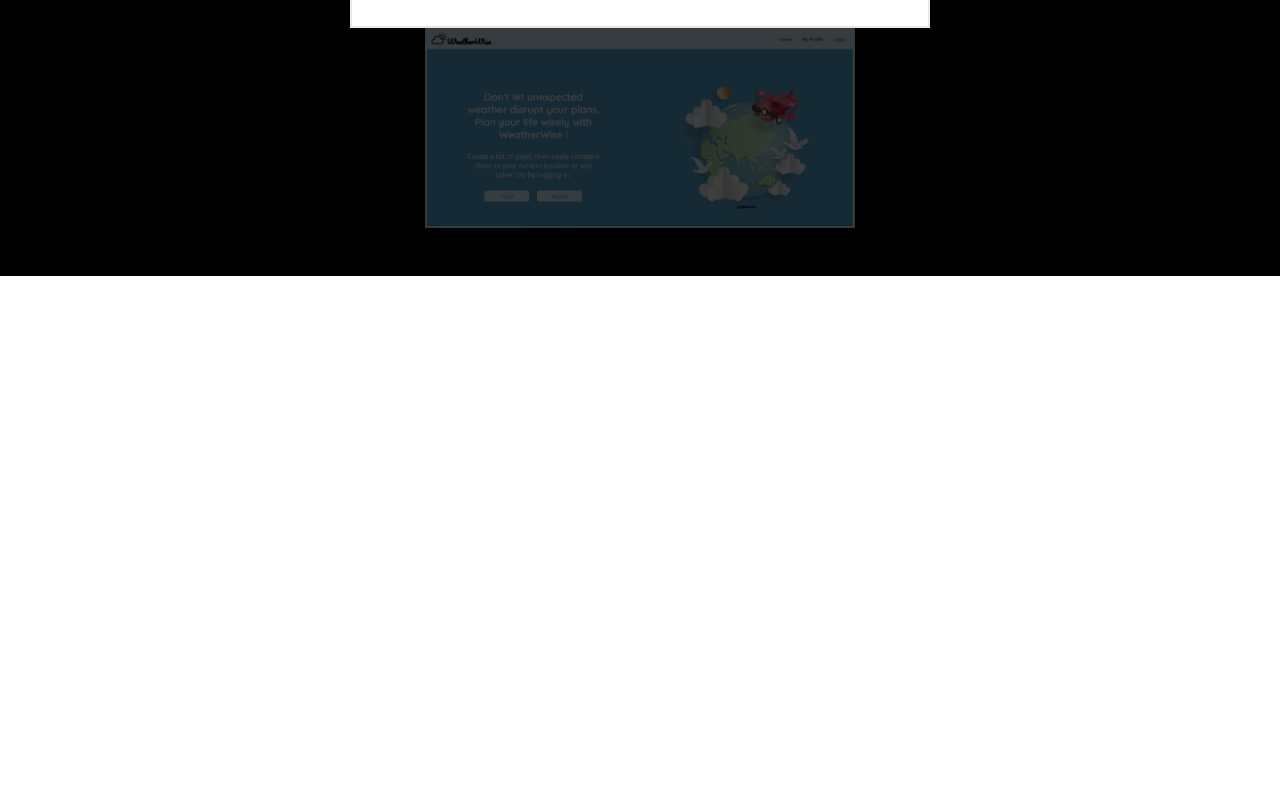
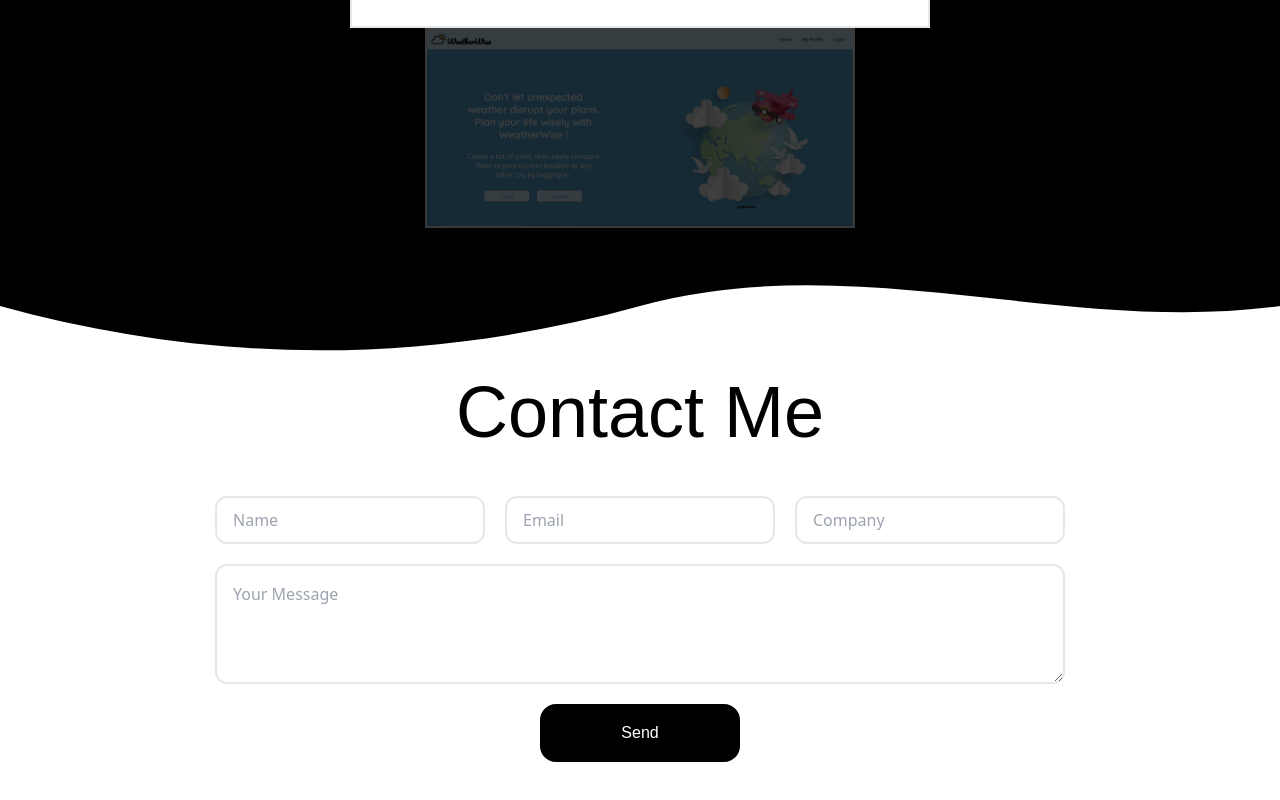
Before and after one commit to brunogabado/Portfolio, a React (Vite) app: page / in a window 1280 px wide. Shown: the part 3396-4196 px from the top of the page. Before the commit the page ends 3672 px from the top, so only its background shows below. Built offline with nearby package versions, Linux system fonts and the light colour scheme.

Commit message:
Contact Section finished

```diff
--- a/src/App.tsx
+++ b/src/App.tsx
@@ -1,5 +1,6 @@
 import Header from "./components/Header";
 import AboutSection from "./sections/AboutSection";
+import ContactSection from "./sections/ContactSection";
 import ProjectsSection from "./sections/ProjectsSection";
 import SkillsSection from "./sections/SkillsSection";
 import WelcomeSection from "./sections/WelcomeSections";
@@ -12,6 +13,7 @@
       <AboutSection />
       <SkillsSection />
       <ProjectsSection />
+      <ContactSection />
     </>
   );
 }
--- /dev/null
+++ b/src/sections/ContactSection.tsx
@@ -0,0 +1,24 @@
+import Title from "../components/Title";
+
+const ContactSection = () => {
+  return (
+    <>
+      <Title color="black">Contact Me</Title>
+      <div className="flex justify-center gap-5 my-12">
+        <form className="flex flex-col gap-5 items-center" action="https://formsubmit.co/8344bd3e4d2c047a3052ac8014343f62" method="POST">
+          <div className="flex flex-col gap-5 lg:flex-row">
+            <input name="name" type="text" placeholder="Name" className="w-[270px] h-12 border-2 p-4 rounded-xl" required />
+            <input name="email" type="text" placeholder="Email" className=" w-[270px] h-12 border-2 p-4 rounded-xl" required />
+            <input name="company" type="text" placeholder="Company" className=" w-[270px] h-12 border-2 p-4 rounded-xl" />
+          </div>
+          <textarea name="message" id="" placeholder="Your Message" className="w-[100%] h-[120px] border-2 p-4 rounded-xl" required></textarea>
+          <button className="w-[200px] border-2 border-black rounded-2xl p-[15px] bg-black text-white transition delay-150 duration-300 ease-in-out hover:bg-white hover:text-black hover:scale-125 transition font-anta">
+            Send
+          </button>
+        </form>
+      </div>
+    </>
+  );
+};
+
+export default ContactSection;
--- a/src/sections/ProjectsSection.tsx
+++ b/src/sections/ProjectsSection.tsx
@@ -9,10 +9,20 @@
 };
 
 const projects: projectProps[] = [
-  { name: "Movies App Demo", liveLink: "https://moviesapp-demo.vercel.app/", githubLink: "https://github.com/brunogabado/MoviesApp",  image: 1 },
-  { name: "Events Calendar", liveLink: "https://events-calendar-theta.vercel.app/", githubLink: "https://github.com/brunogabado/ReactCalendar", image: 2 },
+  { name: "Movies App Demo", liveLink: "https://moviesapp-demo.vercel.app/", githubLink: "https://github.com/brunogabado/MoviesApp", image: 1 },
+  {
+    name: "Events Calendar",
+    liveLink: "https://events-calendar-theta.vercel.app/",
+    githubLink: "https://github.com/brunogabado/ReactCalendar",
+    image: 2,
+  },
   { name: "Weather Wise", liveLink: "https://weather-wise-six.vercel.app/", githubLink: "https://github.com/brunogabado/WeatherApp", image: 3 },
-  { name: "Apple Calculator Clone", liveLink: "https://apple-clone-calculator.vercel.app/", githubLink: "https://github.com/brunogabado/Calculadora", image: 4 },
+  {
+    name: "Apple Calculator Clone",
+    liveLink: "https://apple-clone-calculator.vercel.app/",
+    githubLink: "https://github.com/brunogabado/Calculadora",
+    image: 4,
+  },
 ];
 
 const ProjectsSection = () => {
@@ -25,6 +35,9 @@
         <Title color="white">Projects</Title>
         <Carousel projects={projects} />
       </div>
+      <svg viewBox="0 0 1000 100" preserveAspectRatio="none" width="100%" height="100" style={{ transform: "rotate(180deg)" }}>
+        <path fill="black" d="M0 70c166.5-29.5 333 59 500 0s333-59 500 0V100H0z" />
+      </svg>
     </>
   );
 };
```
